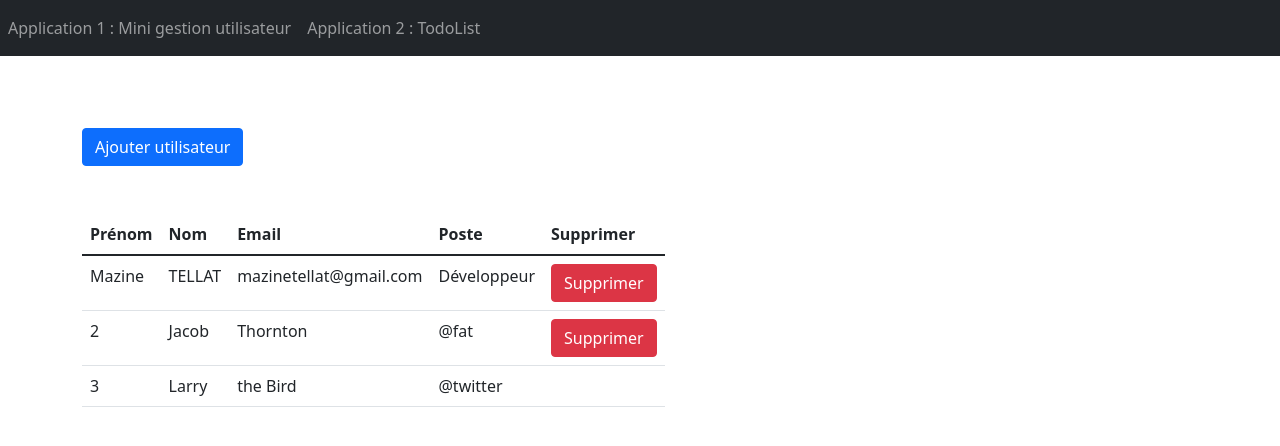
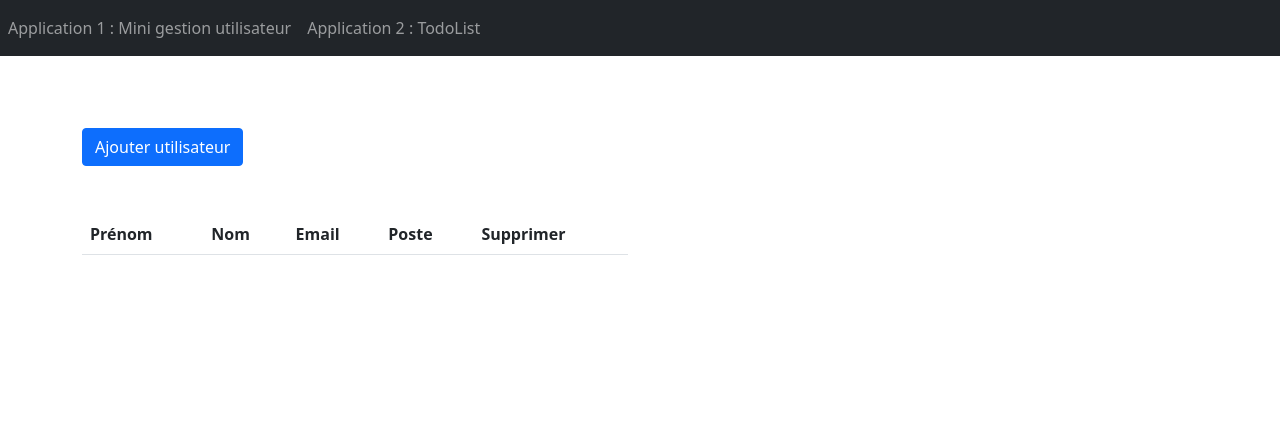
Before and after one commit to Mazinete/ProjetJS, a plain HTML site: page index.html in a window 1280 px wide. Drawn offline with nearby package versions, Linux system fonts and the light colour scheme.

Commit message:
Mise à jour

```diff
--- a/index.html
+++ b/index.html
@@ -94,29 +94,7 @@
               <th scope="col">Supprimer</th>
             </tr>
           </thead>
-          <tbody>
-            <tr>
-              <td>Mazine</td>
-              <td>TELLAT</td>
-              <td>mazinetellat@gmail.com</td>
-              <td>Développeur</td>
-              <td><button type="button" class="btn btn-danger">Supprimer</button></td>
-            </tr>
-            <tr>
-              <td >2</td>
-              <td>Jacob</td>
-              <td>Thornton</td>
-              <td>@fat</td>
-              <td><button type="button"  class="btn btn-danger">Supprimer</button></td>
-            </tr>
-            <tr>
-              <td>3</td>
-              <td>Larry</td>
-              <td>the Bird</td>
-              <td>@twitter</td>
-              <td> </td>
-            </tr>
-          </tbody>
+
         </table>
           </section>
     </div>
```
